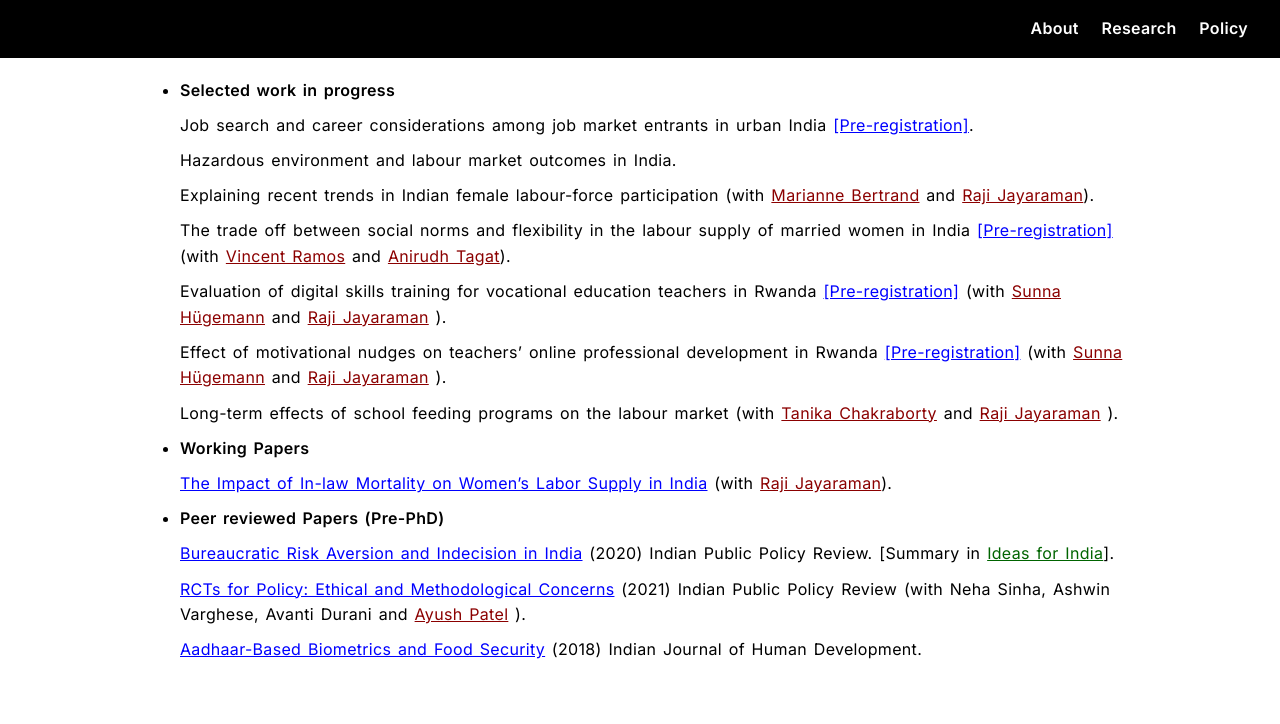
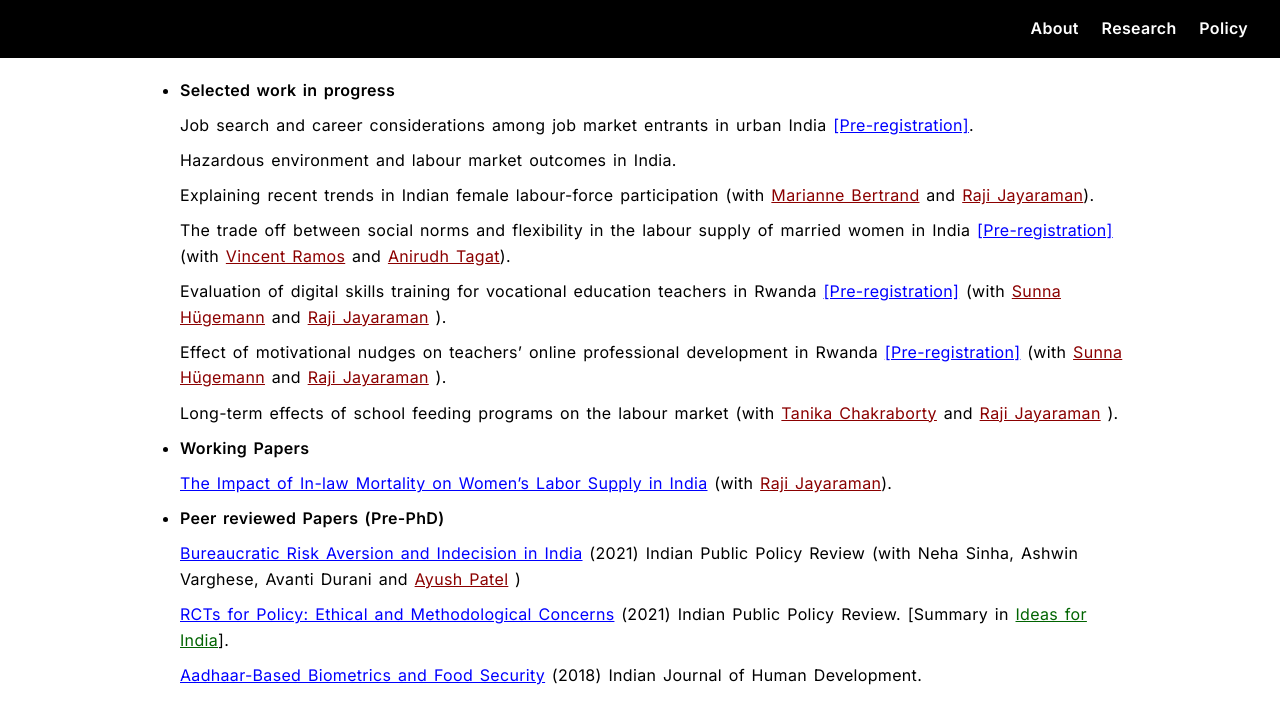
Before and after one commit to snehapmenon/snehapmenon.github.io, a Jekyll site: the page built from research.md, in a window 1280 px wide. Shown: the top 724 px of the page. Built offline with Jekyll 4.4.1, drawn with Linux system fonts in a browser that asks for light colours.

Commit message:
Update research.md

```diff
--- a/research.md
+++ b/research.md
@@ -40,10 +40,10 @@ permalink: /research.html
 
 
 
-  <a href="https://www.ippr.in/index.php/ippr/article/view/84" style="color: blue; " target="_blank"  rel="noopener noreferrer" >Bureaucratic Risk Aversion and Indecision in India</a> (2020) Indian Public Policy Review. [Summary in <a href="https://www.ideasforindia.in/topics/miscellany/rcts-for-policymaking-ethical-and-methodological-considerations.html" style="color: darkgreen; " target="_blank"  rel="noopener noreferrer" >Ideas for India</a>].
+  <a href="https://www.ippr.in/index.php/ippr/article/view/84" style="color: blue; " target="_blank"  rel="noopener noreferrer" >Bureaucratic Risk Aversion and Indecision in India</a> (2021) Indian Public Policy Review (with Neha Sinha, Ashwin Varghese, Avanti Durani and <a href="https://github.com/AyushBipinPatel" style="color: darkred; " target="_blank"  rel="noopener noreferrer" >Ayush Patel</a> )
 
 
-  <a href="https://www.ippr.in/index.php/ippr/article/view/48" style="color: blue; " target="_blank"  rel="noopener noreferrer" >RCTs for Policy: Ethical and Methodological Concerns</a> (2021) Indian Public Policy Review (with Neha Sinha, Ashwin Varghese, Avanti Durani and <a href="https://github.com/AyushBipinPatel" style="color: darkred; " target="_blank"  rel="noopener noreferrer" >Ayush Patel</a> ).
+  <a href="https://www.ippr.in/index.php/ippr/article/view/48" style="color: blue; " target="_blank"  rel="noopener noreferrer" >RCTs for Policy: Ethical and Methodological Concerns</a> (2021) Indian Public Policy Review. [Summary in <a href="https://www.ideasforindia.in/topics/miscellany/rcts-for-policymaking-ethical-and-methodological-considerations.html" style="color: darkgreen; " target="_blank"  rel="noopener noreferrer" >Ideas for India</a>].
 
 
   <a href="https://journals.sagepub.com/doi/10.1177/0973703017748384" style="color: blue; " target="_blank"  rel="noopener noreferrer" >Aadhaar-Based Biometrics and Food Security</a> (2018) Indian Journal of Human Development.
```
